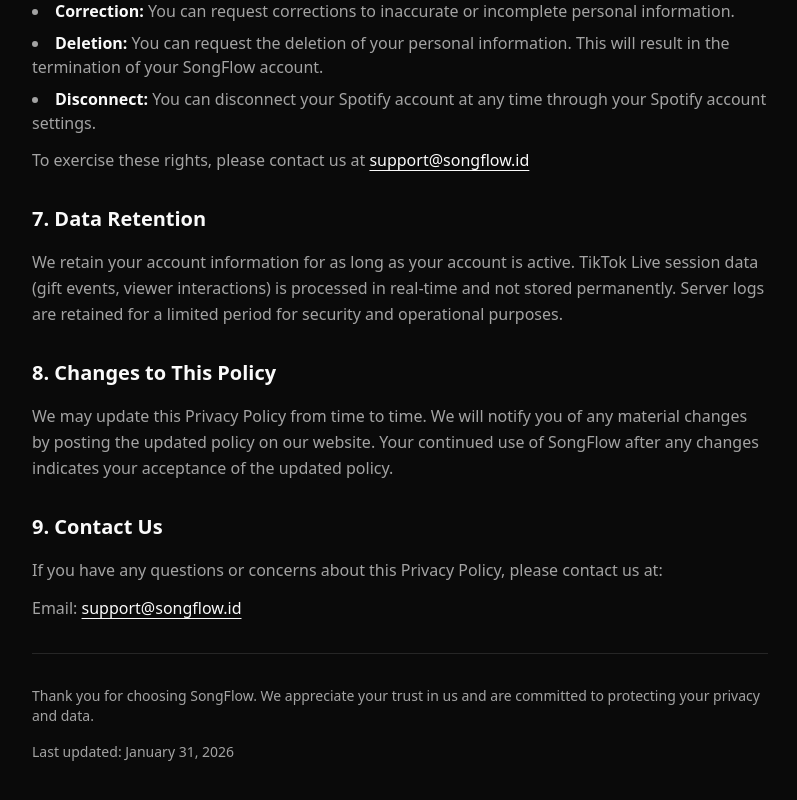
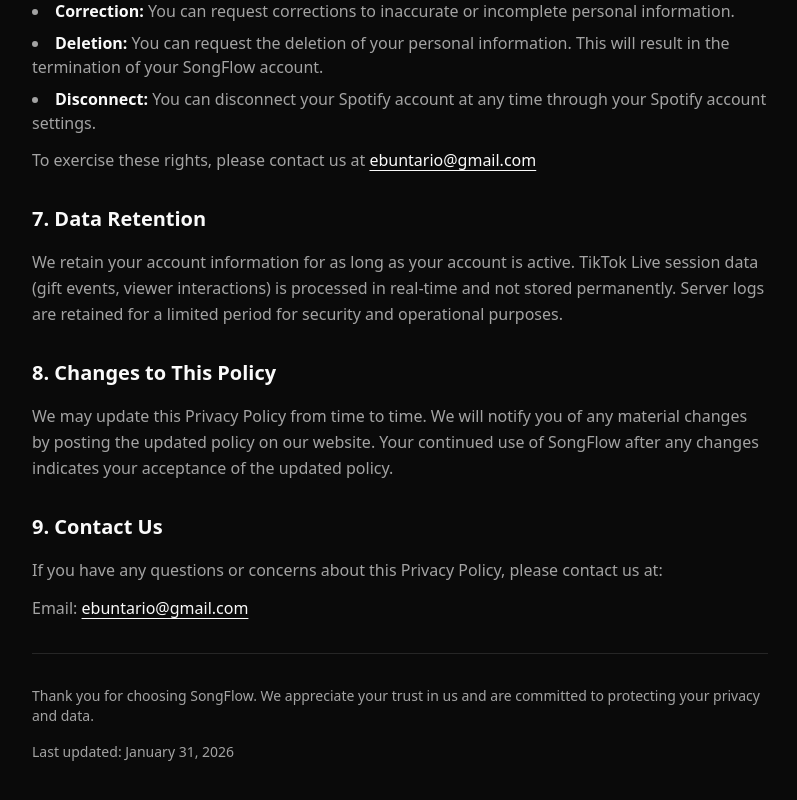
Before and after one commit to ebuntario/song-flow, a Next.js app: page /policy in a window 1280 px wide. Shown: the part 1941-2741 px from the top of the page, without its empty margins (240-1037 px from the left). Built offline with nearby package versions, Linux system fonts and the light colour scheme.

Commit message:
feat: add TOS and Privacy Policy pages

```diff
--- a/src/app/policy/page.tsx
+++ b/src/app/policy/page.tsx
@@ -125,8 +125,8 @@
             </ul>
             <p className="text-muted-foreground leading-relaxed mt-3">
               To exercise these rights, please contact us at{" "}
-              <a href="mailto:support@songflow.id" className="text-primary underline underline-offset-4 hover:text-primary/80">
-                support@songflow.id
+              <a href="mailto:ebuntario@gmail.com" className="text-primary underline underline-offset-4 hover:text-primary/80">
+                ebuntario@gmail.com
               </a>
             </p>
           </section>
@@ -152,8 +152,8 @@
             </p>
             <p className="text-muted-foreground leading-relaxed mt-3">
               Email:{" "}
-              <a href="mailto:support@songflow.id" className="text-primary underline underline-offset-4 hover:text-primary/80">
-                support@songflow.id
+              <a href="mailto:ebuntario@gmail.com" className="text-primary underline underline-offset-4 hover:text-primary/80">
+                ebuntario@gmail.com
               </a>
             </p>
           </section>
--- a/src/app/tos/page.tsx
+++ b/src/app/tos/page.tsx
@@ -105,8 +105,8 @@
             <h2 className="text-xl font-semibold mb-4">9. Contact Us</h2>
             <p className="text-muted-foreground leading-relaxed">
               If you have any questions about these Terms or SongFlow, please contact us at{" "}
-              <a href="mailto:support@songflow.id" className="text-primary underline underline-offset-4 hover:text-primary/80">
-                support@songflow.id
+              <a href="mailto:ebuntario@gmail.com" className="text-primary underline underline-offset-4 hover:text-primary/80">
+                ebuntario@gmail.com
               </a>
             </p>
           </section>
```
